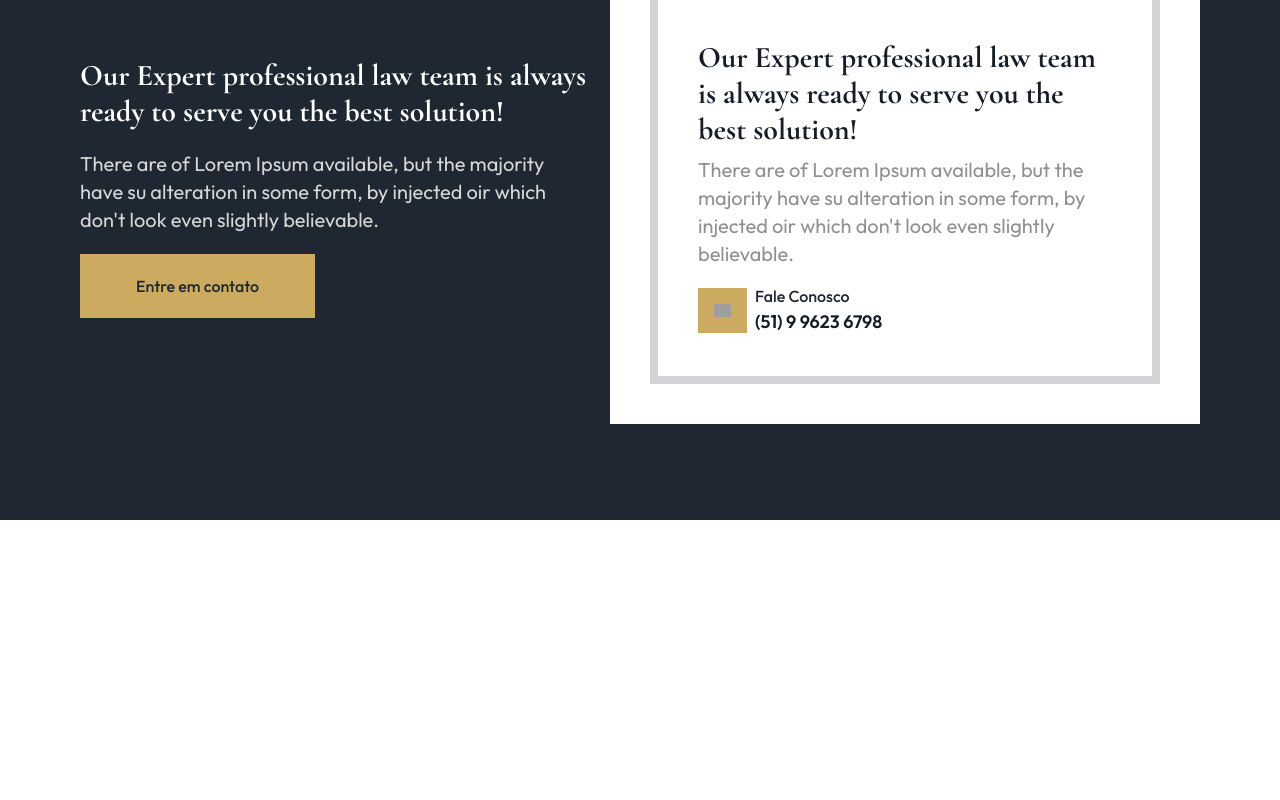
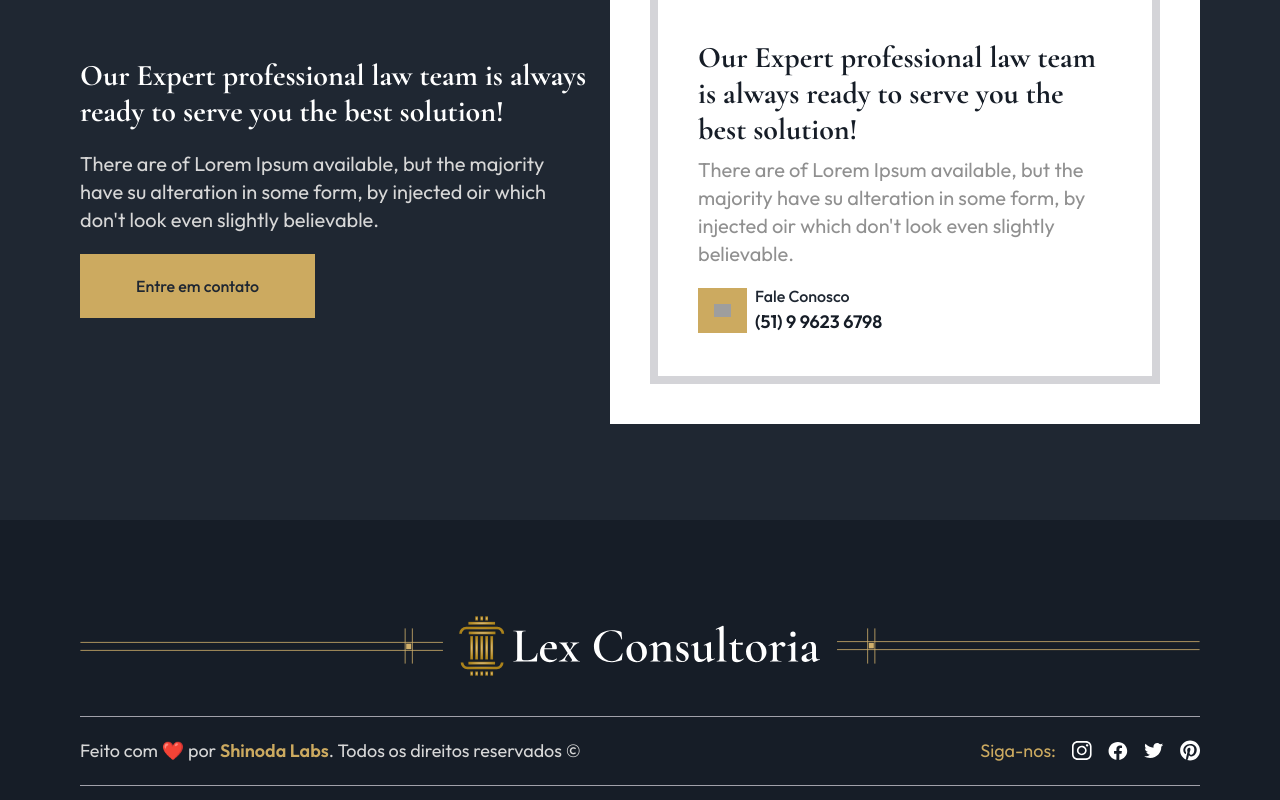
Before and after one commit to rodrigordgfs/lex-consultoria, a Next.js app: page / in a window 1280 px wide. Shown: the part 3549-4349 px from the top of the page. Before the commit the page ends 4069 px from the top, so only its background shows below. Built offline with nearby package versions, Linux system fonts and the light colour scheme; grey boxes are pictures that could not be loaded.

Commit message:
feat(app): Criado o footer

```diff
--- a/src/app/components/Contact/index.tsx
+++ b/src/app/components/Contact/index.tsx
@@ -9,7 +9,7 @@ const cormorantGaramond = Cormorant_Garamond({
 export default function Contact() {
   return (
     <div
-      id="about"
+      id="contact"
       className="w-fill max-w-full bg-[#1F2732] py-24 flex flex-col gap-24"
     >
       <div className="flex flex-row max-w-6xl items-center w-full mx-auto px-4 gap-5">
--- /dev/null
+++ b/src/app/components/Footer/index.tsx
@@ -0,0 +1,55 @@
+import Image from "next/image";
+
+export default function Footer() {
+  return (
+    <footer className="w-fill max-w-full bg-[#161D27] py-24 flex flex-col gap-24">
+      <div className="flex flex-col max-w-6xl w-full mx-auto px-4 gap-10">
+        <div className="grid grid-cols-3 gap-4 items-center">
+          <Image
+            src="/icons/separator-lg-left.svg"
+            alt=""
+            width={373}
+            height={100}
+          />
+          <Image src="/logo.svg" alt="" width={373} height={100} />
+          <Image
+            src="/icons/separator-lg-right.svg"
+            alt=""
+            width={373}
+            height={100}
+          />
+        </div>
+        <div className="flex flex-row items-center justify-between gap-5 border-t-[1px] border-b-[1px] border-zinc-400 py-5">
+          <p className="text-lg text-[#D7D7D7]">
+            Feito com ❤️ por{" "}
+            <a
+              href="https://shinodalabs.com.br"
+              target="_blank"
+              className="text-[#CCAA60] font-semibold"
+            >
+              Shinoda Labs
+            </a>
+            . Todos os direitos reservados ©
+          </p>
+          <ul className="flex flex-row gap-4 items-center">
+            <li>
+              <p className="text-lg text-[#CCAA60]">Siga-nos:</p>
+            </li>
+            <li>
+              <Image src="/icons/instagram.svg" alt="" width={20} height={20} />
+            </li>
+            <li>
+              <Image src="/icons/facebook.svg" alt="" width={20} height={20} />
+            </li>
+            <li>
+              <Image src="/icons/twitter.svg" alt="" width={20} height={20} />
+            </li>
+            <li>
+              <Image src="/icons/pinterest.svg" alt="" width={20} height={20} />
+            </li>
+          </ul>
+        </div>
+      </div>
+    </footer>
+  );
+}
--- a/src/app/components/Header/index.tsx
+++ b/src/app/components/Header/index.tsx
@@ -28,7 +28,7 @@ export default function Header() {
           <a href="#cases" className="hover:text-[#CCAA60] transition-all">
             Casos
           </a>
-          <a href="#" className="hover:text-[#CCAA60] transition-all">
+          <a href="#contact" className="hover:text-[#CCAA60] transition-all">
             Contact Us
           </a>
         </nav>
--- a/src/app/page.tsx
+++ b/src/app/page.tsx
@@ -3,6 +3,7 @@ import Hero from "./components/Hero";
 import About from "./components/About";
 import Cases from "./components/Cases";
 import Contact from "./components/Contact";
+import Footer from "./components/Footer";
 
 export default function Home() {
   return (
@@ -15,6 +16,7 @@ export default function Home() {
         <About />
         <Cases />
         <Contact />
+        <Footer />
       </div>
     </main>
   );
```
Also changed, not shown: public/icons/separator-lg-left.svg (added), public/icons/separator-lg-right.svg (added).
